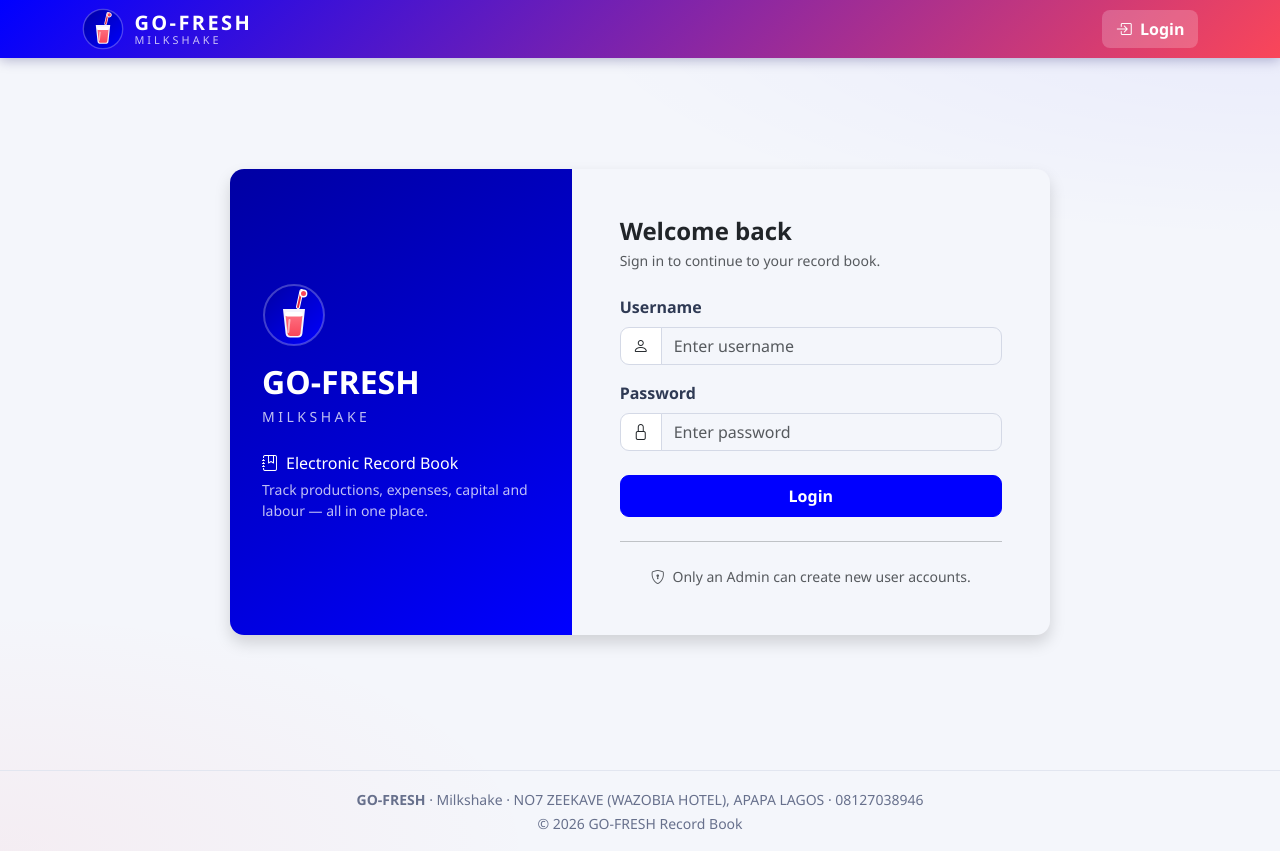
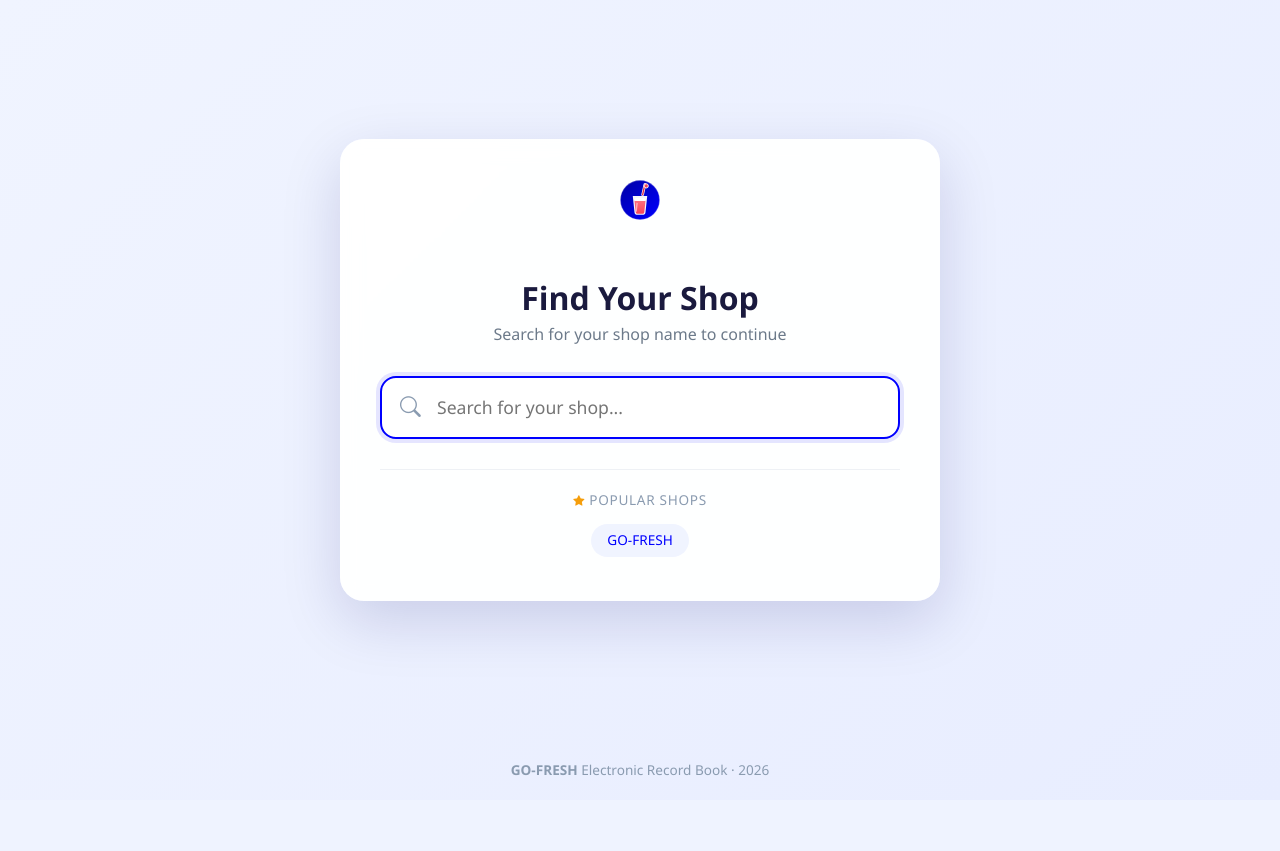
Before and after one commit to Hasyakb/Go_fresh, a Flask app: page / in a window 1280 px wide. After the commit the page ends 776 px from the top, so only its background shows below. Run offline with Flask 3, Linux system fonts and the light colour scheme; data comes from the database, SQL or seed files in the repository; some libraries are stand-ins or nearby versions.

Commit message:
Add shop search landing page with autocomplete, remove shop selector dropdown

```diff
--- a/app.py
+++ b/app.py
@@ -258,7 +258,7 @@ class ReportFilterForm(FlaskForm):
 
 def get_business_from_request():
     """Get business based on request host, session, or domain"""
-    # First check if user has a shop in session
+    # First check session
     if 'shop_id' in session:
         business = Business.query.filter_by(id=session['shop_id'], is_active=True).first()
         if business:
@@ -279,7 +279,7 @@ def get_business_from_request():
         if business:
             return business
 
-    # Check if there's a shop parameter in URL
+    # Check for shop parameter in URL
     shop_id = request.args.get('shop')
     if shop_id:
         business = Business.query.filter_by(id=shop_id, is_active=True).first()
@@ -481,9 +481,62 @@ def get_date_range(form):
 
     return start_date, end_date
 
+# ====================== LANDING PAGE ROUTE ======================
+
+@app.route('/')
+def landing():
+    """Landing page with shop search"""
+    # If user is already logged in, redirect to dashboard
+    if current_user.is_authenticated:
+        return redirect(url_for('dashboard'))
+
+    # Get all active businesses for popular shops
+    businesses = Business.query.filter_by(is_active=True).all()
+
+    return render_template('landing.html', businesses=businesses)
+
+@app.route('/api/search-shops')
+def search_shops():
+    """API endpoint for shop search autocomplete"""
+    query = request.args.get('q', '').strip()
+    if not query:
+        return jsonify([])
+
+    # Search businesses by name (case-insensitive)
+    businesses = Business.query.filter(
+        Business.is_active == True,
+        Business.name.ilike(f'%{query}%')
+    ).limit(10).all()
+
+    results = []
+    for b in businesses:
+        results.append({
+            'id': b.id,
+            'name': b.name,
+            'tagline': b.tagline or '',
+            'logo': b.logo_data,
+            'primary_color': b.primary_color,
+            'secondary_color': b.secondary_color
+        })
+
+    return jsonify(results)
+
+@app.route('/shop/<int:shop_id>/login')
+def shop_login(shop_id):
+    """Direct login page for a specific shop"""
+    business = Business.query.get_or_404(shop_id)
+    if not business.is_active:
+        flash('This shop is not active.', 'warning')
+        return redirect(url_for('landing'))
+
+    # Store shop in session
+    session['shop_id'] = shop_id
+
+    # Redirect to login page with shop parameter
+    return redirect(url_for('login', shop=shop_id))
+
 # ====================== AUTHENTICATION ROUTES ======================
 
-@app.route('/')
 @app.route('/login', methods=['GET', 'POST'])
 def login():
     if current_user.is_authenticated:
@@ -506,31 +559,22 @@ def login():
 
             login_user(user)
             flash('Login successful!', 'success')
+
+            # Redirect to dashboard with business info
             return redirect(url_for('dashboard'))
         else:
             flash('Invalid username or password', 'danger')
 
     return render_template('login.html', form=form, business=business_info, all_businesses=all_businesses)
 
-@app.route('/shop/<int:shop_id>')
-def switch_shop(shop_id):
-    """Switch to a different shop/business"""
-    business = Business.query.get_or_404(shop_id)
-    if not business.is_active:
-        flash('This shop is not active.', 'warning')
-        return redirect(url_for('login'))
-
-    # Store shop preference in session
-    session['shop_id'] = shop_id
-    flash(f'Switched to {business.name}', 'info')
-    return redirect(url_for('login'))
-
 @app.route('/logout')
 @login_required
 def logout():
     logout_user()
+    # Clear shop session
+    session.pop('shop_id', None)
     flash('You have been logged out.', 'info')
-    return redirect(url_for('login'))
+    return redirect(url_for('landing'))
 
 # ====================== USER DASHBOARD ======================
 
--- /dev/null
+++ b/templates/landing.html
@@ -0,0 +1,542 @@
+<!DOCTYPE html>
+<html lang="en">
+<head>
+    <meta charset="UTF-8">
+    <meta name="viewport" content="width=device-width, initial-scale=1.0">
+    <meta name="csrf-token" content="{{ csrf_token() }}">
+    <title>GO-FRESH - Find Your Shop</title>
+    <link href="https://cdn.jsdelivr.net/npm/bootstrap@5.3.0/dist/css/bootstrap.min.css" rel="stylesheet">
+    <link rel="stylesheet" href="https://cdn.jsdelivr.net/npm/bootstrap-icons@1.11.0/font/bootstrap-icons.css">
+    <link rel="icon" type="image/svg+xml" href="{{ url_for('static', filename='favicon.svg') }}">
+    <style>
+        :root {
+            --brand-blue: #0000ff;
+            --brand-red: #fa4659;
+        }
+
+        body {
+            min-height: 100vh;
+            background: linear-gradient(135deg, #f0f4ff 0%, #e8edff 100%);
+            display: flex;
+            flex-direction: column;
+            font-family: 'Segoe UI', system-ui, -apple-system, sans-serif;
+        }
+
+        .landing-container {
+            flex: 1;
+            display: flex;
+            align-items: center;
+            justify-content: center;
+            padding: 20px;
+        }
+
+        .landing-card {
+            max-width: 600px;
+            width: 100%;
+            padding: 40px;
+            background: rgba(255, 255, 255, 0.95);
+            backdrop-filter: blur(10px);
+            border-radius: 24px;
+            box-shadow: 0 20px 60px rgba(0, 0, 100, 0.15);
+            text-align: center;
+        }
+
+        .landing-logo {
+            width: 80px;
+            height: 80px;
+            margin: 0 auto 20px;
+            display: block;
+        }
+
+        .landing-title {
+            font-size: 2rem;
+            font-weight: 800;
+            color: #1a1a3e;
+            margin-bottom: 5px;
+        }
+
+        .landing-subtitle {
+            color: #6c7a8a;
+            font-size: 1rem;
+            margin-bottom: 30px;
+        }
+
+        .search-wrapper {
+            position: relative;
+            width: 100%;
+        }
+
+        .search-input {
+            width: 100%;
+            padding: 16px 20px 16px 55px;
+            border: 2px solid #e2e8f0;
+            border-radius: 16px;
+            font-size: 1.1rem;
+            transition: all 0.3s ease;
+            background: #f8faff;
+            color: #1a1a3e;
+        }
+
+        .search-input:focus {
+            outline: none;
+            border-color: var(--brand-blue);
+            box-shadow: 0 0 0 4px rgba(0, 0, 255, 0.1);
+            background: #ffffff;
+        }
+
+        .search-icon {
+            position: absolute;
+            left: 20px;
+            top: 50%;
+            transform: translateY(-50%);
+            color: #8a9bb0;
+            font-size: 1.3rem;
+            pointer-events: none;
+        }
+
+        .search-clear {
+            position: absolute;
+            right: 16px;
+            top: 50%;
+            transform: translateY(-50%);
+            background: none;
+            border: none;
+            color: #8a9bb0;
+            font-size: 1.2rem;
+            cursor: pointer;
+            display: none;
+            padding: 4px 8px;
+        }
+
+        .search-clear:hover {
+            color: #fa4659;
+        }
+
+        .search-results {
+            position: absolute;
+            top: 100%;
+            left: 0;
+            right: 0;
+            margin-top: 8px;
+            background: #ffffff;
+            border-radius: 16px;
+            box-shadow: 0 12px 40px rgba(0, 0, 100, 0.15);
+            max-height: 400px;
+            overflow-y: auto;
+            display: none;
+            z-index: 1000;
+        }
+
+        .search-results.show {
+            display: block;
+        }
+
+        .search-result-item {
+            display: flex;
+            align-items: center;
+            padding: 14px 20px;
+            cursor: pointer;
+            transition: background 0.2s ease;
+            border-bottom: 1px solid #f0f2f5;
+            text-decoration: none;
+            color: inherit;
+        }
+
+        .search-result-item:last-child {
+            border-bottom: none;
+        }
+
+        .search-result-item:hover {
+            background: #f5f8ff;
+        }
+
+        .search-result-logo {
+            width: 40px;
+            height: 40px;
+            border-radius: 10px;
+            object-fit: contain;
+            margin-right: 14px;
+            flex-shrink: 0;
+            background: #f8faff;
+            padding: 4px;
+        }
+
+        .search-result-logo-placeholder {
+            width: 40px;
+            height: 40px;
+            border-radius: 10px;
+            margin-right: 14px;
+            flex-shrink: 0;
+            background: linear-gradient(135deg, var(--brand-blue), var(--brand-red));
+            display: flex;
+            align-items: center;
+            justify-content: center;
+            color: #fff;
+            font-weight: 700;
+            font-size: 1.1rem;
+        }
+
+        .search-result-info {
+            flex: 1;
+            text-align: left;
+        }
+
+        .search-result-name {
+            font-weight: 600;
+            color: #1a1a3e;
+            font-size: 1rem;
+        }
+
+        .search-result-tagline {
+            color: #8a9bb0;
+            font-size: 0.85rem;
+        }
+
+        .search-result-badge {
+            background: var(--brand-blue);
+            color: #fff;
+            padding: 4px 12px;
+            border-radius: 20px;
+            font-size: 0.7rem;
+            font-weight: 600;
+            margin-left: 10px;
+        }
+
+        .no-results {
+            padding: 30px 20px;
+            text-align: center;
+            color: #8a9bb0;
+        }
+
+        .no-results i {
+            font-size: 2rem;
+            display: block;
+            margin-bottom: 10px;
+            opacity: 0.5;
+        }
+
+        .popular-shops {
+            margin-top: 30px;
+            padding-top: 20px;
+            border-top: 1px solid #eef1f5;
+        }
+
+        .popular-shops-label {
+            color: #8a9bb0;
+            font-size: 0.85rem;
+            margin-bottom: 10px;
+            text-transform: uppercase;
+            letter-spacing: 0.05em;
+        }
+
+        .popular-shop-tag {
+            display: inline-block;
+            padding: 6px 16px;
+            border-radius: 20px;
+            background: #f0f4ff;
+            color: var(--brand-blue);
+            font-size: 0.85rem;
+            font-weight: 500;
+            margin: 4px;
+            cursor: pointer;
+            transition: all 0.2s ease;
+            text-decoration: none;
+        }
+
+        .popular-shop-tag:hover {
+            background: var(--brand-blue);
+            color: #fff;
+            transform: translateY(-2px);
+        }
+
+        .landing-footer {
+            text-align: center;
+            padding: 20px;
+            color: #8a9bb0;
+            font-size: 0.85rem;
+        }
+
+        .search-loading {
+            padding: 20px;
+            text-align: center;
+            color: #8a9bb0;
+        }
+
+        .search-loading .spinner-border {
+            width: 24px;
+            height: 24px;
+        }
+
+        .search-results::-webkit-scrollbar {
+            width: 6px;
+        }
+
+        .search-results::-webkit-scrollbar-track {
+            background: transparent;
+        }
+
+        .search-results::-webkit-scrollbar-thumb {
+            background: #d0d5e0;
+            border-radius: 3px;
+        }
+
+        .search-results::-webkit-scrollbar-thumb:hover {
+            background: #b0b8c8;
+        }
+
+        @media (max-width: 576px) {
+            .landing-card {
+                padding: 24px;
+            }
+
+            .landing-title {
+                font-size: 1.5rem;
+            }
+
+            .search-input {
+                font-size: 0.95rem;
+                padding: 14px 16px 14px 48px;
+            }
+
+            .search-result-item {
+                padding: 12px 16px;
+            }
+        }
+    </style>
+</head>
+<body>
+
+    <div class="landing-container">
+        <div class="landing-card">
+            <!-- Logo -->
+            <div class="landing-logo">
+                {% include 'logo.html' %}
+            </div>
+
+            <!-- Title -->
+            <h1 class="landing-title">Find Your Shop</h1>
+            <p class="landing-subtitle">Search for your shop name to continue</p>
+
+            <!-- Search Box -->
+            <div class="search-wrapper">
+                <span class="search-icon"><i class="bi bi-search"></i></span>
+                <input
+                    type="text"
+                    id="shopSearch"
+                    class="search-input"
+                    placeholder="Search for your shop..."
+                    autocomplete="off"
+                    autofocus
+                >
+                <button class="search-clear" id="clearSearch" aria-label="Clear search">
+                    <i class="bi bi-x-circle-fill"></i>
+                </button>
+
+                <!-- Search Results Dropdown -->
+                <div class="search-results" id="searchResults"></div>
+            </div>
+
+            <!-- Popular Shops -->
+            <div class="popular-shops" id="popularShops">
+                <div class="popular-shops-label">
+                    <i class="bi bi-star-fill" style="color: #f59e0b; font-size: 0.7rem;"></i>
+                    Popular Shops
+                </div>
+                {% for b in businesses[:5] %}
+                    <a href="{{ url_for('shop_login', shop_id=b.id) }}" class="popular-shop-tag">
+                        {{ b.name }}
+                    </a>
+                {% endfor %}
+            </div>
+        </div>
+    </div>
+
+    <div class="landing-footer">
+        <strong>GO-FRESH</strong> Electronic Record Book &middot; {{ current_year }}
+    </div>
+
+    <script src="https://cdn.jsdelivr.net/npm/bootstrap@5.3.0/dist/js/bootstrap.bundle.min.js"></script>
+    <script>
+        document.addEventListener('DOMContentLoaded', function() {
+            const searchInput = document.getElementById('shopSearch');
+            const resultsContainer = document.getElementById('searchResults');
+            const clearBtn = document.getElementById('clearSearch');
+            const popularShops = document.getElementById('popularShops');
+
+            let debounceTimer = null;
+            let selectedIndex = -1;
+            let currentResults = [];
+
+            // Focus input on load
+            searchInput.focus();
+
+            // Search function
+            function performSearch(query) {
+                if (!query || query.length < 1) {
+                    resultsContainer.classList.remove('show');
+                    resultsContainer.innerHTML = '';
+                    selectedIndex = -1;
+                    return;
+                }
+
+                // Show loading state
+                resultsContainer.innerHTML = `
+                    <div class="search-loading">
+                        <div class="spinner-border text-primary" role="status"></div>
+                        <div class="mt-2">Searching...</div>
+                    </div>
+                `;
+                resultsContainer.classList.add('show');
+
+                // Make API request
+                fetch(`/api/search-shops?q=${encodeURIComponent(query)}`)
+                    .then(response => response.json())
+                    .then(data => {
+                        currentResults = data;
+                        renderResults(data);
+                    })
+                    .catch(error => {
+                        console.error('Search error:', error);
+                        resultsContainer.innerHTML = `
+                            <div class="no-results">
+                                <i class="bi bi-exclamation-triangle"></i>
+                                <div>Error searching. Please try again.</div>
+                            </div>
+                        `;
+                    });
+            }
+
+            // Render results
+            function renderResults(results) {
+                if (results.length === 0) {
+                    resultsContainer.innerHTML = `
+                        <div class="no-results">
+                            <i class="bi bi-shop"></i>
+                            <div>No shops found. Try a different search.</div>
+                        </div>
+                    `;
+                    resultsContainer.classList.add('show');
+                    return;
+                }
+
+                let html = '';
+                results.forEach((shop, index) => {
+                    const initial = shop.name.charAt(0).toUpperCase();
+                    html += `
+                        <a href="/shop/${shop.id}/login" class="search-result-item" data-index="${index}">
+                            ${shop.logo ?
+                                `<img src="${shop.logo}" alt="${shop.name}" class="search-result-logo">` :
+                                `<div class="search-result-logo-placeholder" style="background: ${shop.primary_color || '#0000ff'};">${initial}</div>`
+                            }
+                            <div class="search-result-info">
+                                <div class="search-result-name">${shop.name}</div>
+                                ${shop.tagline ? `<div class="search-result-tagline">${shop.tagline}</div>` : ''}
+                            </div>
+                            <span class="search-result-badge" style="background: ${shop.primary_color || '#0000ff'};">Go</span>
+                        </a>
+                    `;
+                });
+
+                resultsContainer.innerHTML = html;
+                resultsContainer.classList.add('show');
+
+                // Hide popular shops when searching
+                popularShops.style.display = 'none';
+            }
+
+            // Clear search
+            function clearSearch() {
+                searchInput.value = '';
+                resultsContainer.classList.remove('show');
+                resultsContainer.innerHTML = '';
+                popularShops.style.display = 'block';
+                clearBtn.style.display = 'none';
+                selectedIndex = -1;
+                searchInput.focus();
+            }
+
+            // Input event with debounce
+            searchInput.addEventListener('input', function(e) {
+                const query = this.value.trim();
+                clearBtn.style.display = query ? 'block' : 'none';
+
+                if (query.length === 0) {
+                    clearSearch();
+                    return;
+                }
+
+                clearTimeout(debounceTimer);
+                debounceTimer = setTimeout(() => {
+                    performSearch(query);
+                }, 300);
+            });
+
+            // Keyboard navigation
+            searchInput.addEventListener('keydown', function(e) {
+                const items = resultsContainer.querySelectorAll('.search-result-item');
+
+                if (e.key === 'ArrowDown') {
+                    e.preventDefault();
+                    if (items.length > 0) {
+                        selectedIndex = Math.min(selectedIndex + 1, items.length - 1);
+                        updateSelected(items);
+                    }
+                } else if (e.key === 'ArrowUp') {
+                    e.preventDefault();
+                    if (items.length > 0) {
+                        selectedIndex = Math.max(selectedIndex - 1, 0);
+                        updateSelected(items);
+                    }
+                } else if (e.key === 'Enter') {
+                    e.preventDefault();
+                    if (selectedIndex >= 0 && items[selectedIndex]) {
+                        items[selectedIndex].click();
+                    } else if (items.length > 0) {
+                        items[0].click();
+                    }
+                } else if (e.key === 'Escape') {
+                    clearSearch();
+                }
+            });
+
+            function updateSelected(items) {
+                items.forEach((item, index) => {
+                    if (index === selectedIndex) {
+                        item.style.background = '#f0f4ff';
+                        item.scrollIntoView({ block: 'nearest' });
+                    } else {
+                        item.style.background = '';
+                    }
+                });
+            }
+
+            // Clear button
+            clearBtn.addEventListener('click', clearSearch);
+
+            // Click outside to close
+            document.addEventListener('click', function(e) {
+                if (!e.target.closest('.search-wrapper')) {
+                    resultsContainer.classList.remove('show');
+                }
+            });
+
+            // Keyboard shortcut: Ctrl+K or Cmd+K to focus search
+            document.addEventListener('keydown', function(e) {
+                if ((e.ctrlKey || e.metaKey) && e.key === 'k') {
+                    e.preventDefault();
+                    searchInput.focus();
+                    searchInput.select();
+                }
+            });
+
+            // Auto-search if URL has ?q= parameter
+            const urlParams = new URLSearchParams(window.location.search);
+            const qParam = urlParams.get('q');
+            if (qParam) {
+                searchInput.value = qParam;
+                performSearch(qParam);
+            }
+        });
+    </script>
+</body>
+</html>
--- a/templates/login.html
+++ b/templates/login.html
@@ -6,9 +6,13 @@
 <div class="login-wrap">
     <div class="card shadow overflow-hidden" style="max-width: 820px; width: 100%;">
         <div class="row g-0">
-            <div class="col-md-5 login-hero d-none d-md-flex">
+            <div class="col-md-5 login-hero d-none d-md-flex" style="background: linear-gradient(150deg, {{ business.primary_color or '#0000a3' }}, {{ business.secondary_color or '#fa4659' }});">
                 <div>
-                    <span class="gf-logo gf-logo-lg mb-3">{% include 'logo.html' %}</span>
+                    {% if business.logo %}
+                        <img src="{{ business.logo }}" alt="{{ business.name }}" style="max-width: 80px; max-height: 80px; margin-bottom: 15px; border-radius: 12px; background: rgba(255,255,255,0.1); padding: 8px;">
+                    {% else %}
+                        <span class="gf-logo gf-logo-lg mb-3">{% include 'logo.html' %}</span>
+                    {% endif %}
                     <h2 class="fw-bold mb-1">{{ business.name }}</h2>
                     <p class="text-uppercase small mb-4" style="letter-spacing: 0.25em; opacity: 0.75;">
                         {{ business.tagline }}
@@ -21,8 +25,26 @@
             </div>
             <div class="col-md-7">
                 <div class="card-body p-4 p-lg-5">
+                    <!-- Mobile Logo -->
+                    <div class="text-center d-md-none mb-4">
+                        {% if business.logo %}
+                            <img src="{{ business.logo }}" alt="{{ business.name }}" style="max-width: 60px; max-height: 60px; border-radius: 10px; margin-bottom: 5px;">
+                        {% else %}
+                            <span class="gf-logo gf-logo-lg d-block mx-auto mb-2">{% include 'logo.html' %}</span>
+                        {% endif %}
+                        <h5 class="fw-bold mb-0" style="color: {{ business.primary_color or '#0000ff' }};">{{ business.name }}</h5>
+                        <small class="text-muted">{{ business.tagline }}</small>
+                    </div>
+
+                    <div class="mb-3">
+                        <a href="{{ url_for('landing') }}" class="text-muted text-decoration-none small">
+                            <i class="bi bi-arrow-left"></i> Change Shop
+                        </a>
+                    </div>
+
                     <h4 class="fw-bold mb-1">Welcome back</h4>
-                    <p class="text-muted small mb-4">Sign in to continue to your record book.</p>
+                    <p class="text-muted small mb-4">Sign in to continue to {{ business.name }}.</p>
+
                     <form method="POST" action="{{ url_for('login') }}">
                         {{ form.hidden_tag() }}
                         <div class="mb-3">
@@ -45,7 +67,7 @@
                                 <div class="invalid-feedback d-block">{{ form.password.errors[0] }}</div>
                             {% endif %}
                         </div>
-                        {{ form.submit(class="btn btn-primary w-100 py-2") }}
+                        {{ form.submit(class="btn w-100 py-2", style="background: {{ business.primary_color or '#0000ff' }}; border-color: {{ business.primary_color or '#0000ff' }}; color: #fff;") }}
                     </form>
                     <hr class="my-4">
                     <p class="text-center text-muted small mb-0">
@@ -56,4 +78,19 @@
         </div>
     </div>
 </div>
+
+<style>
+.login-hero {
+    padding: 2.5rem 2rem;
+    display: flex;
+    flex-direction: column;
+    justify-content: center;
+}
+.login-wrap {
+    min-height: calc(100vh - 160px);
+    display: flex;
+    align-items: center;
+    justify-content: center;
+}
+</style>
 {% endblock %}
```
